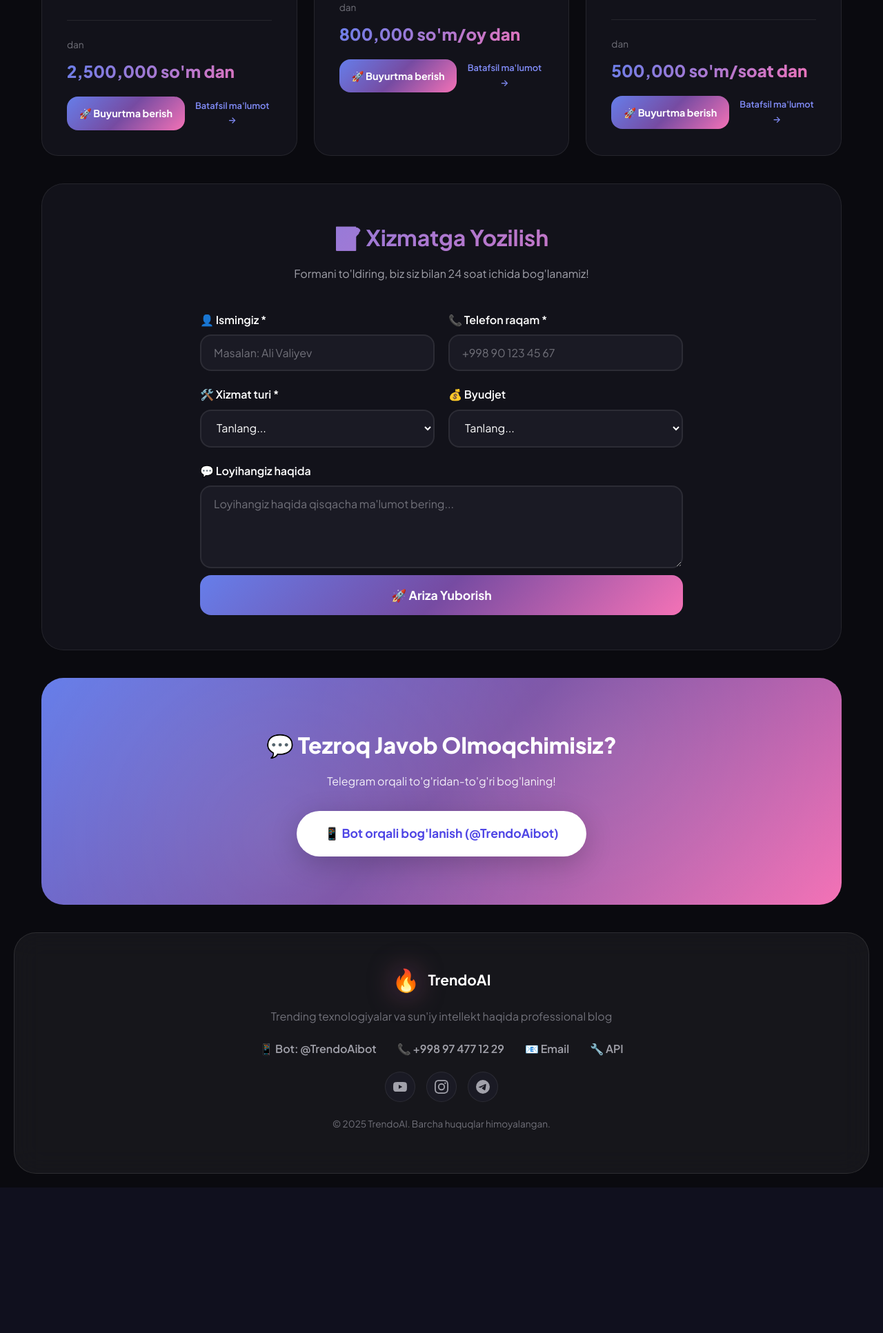
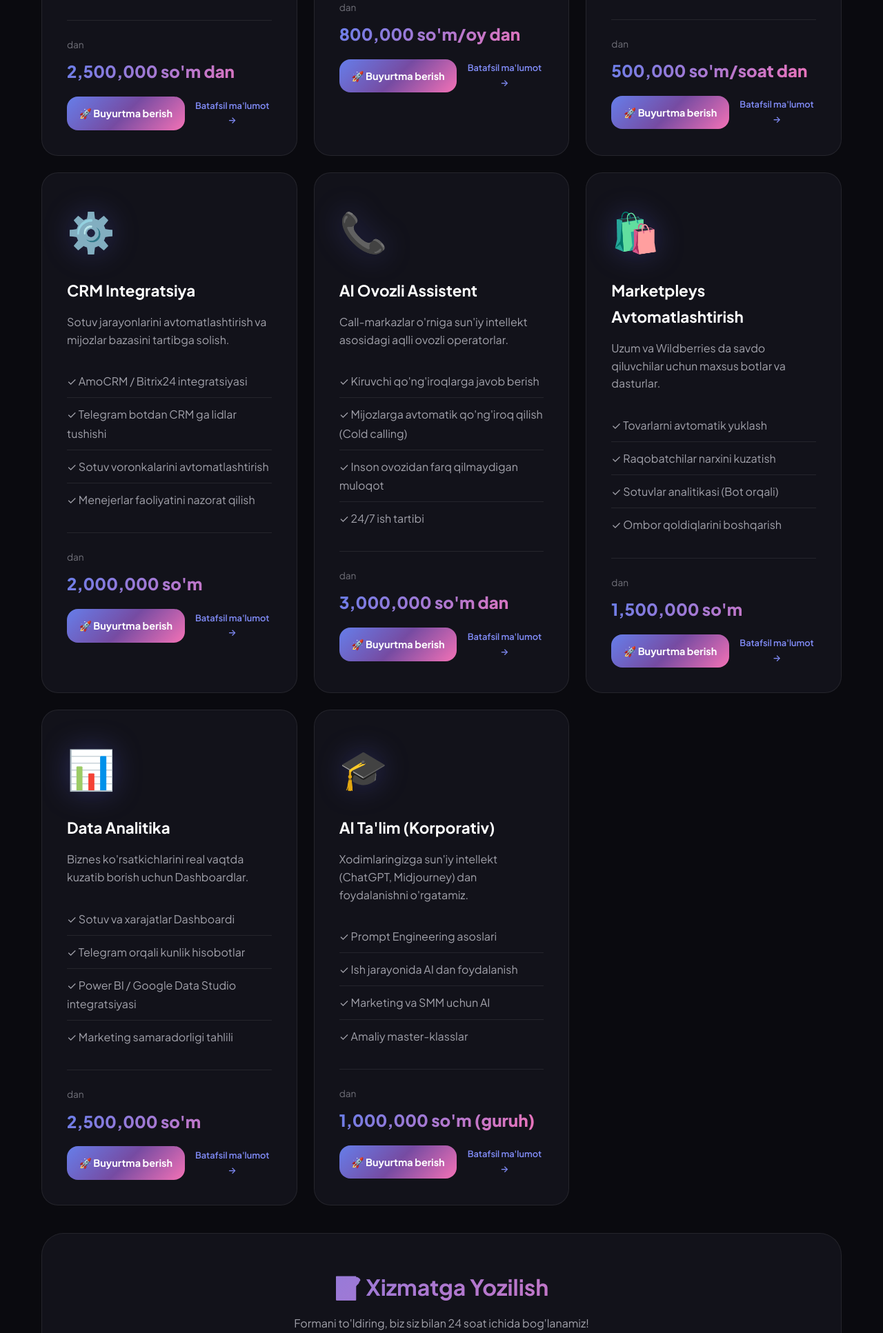
Before and after one commit to akbarjonrovshanov13-pixel/TrendoAi, a Flask app: page /services in a window 1280 px wide. Shown: the part 1727-3660 px from the top of the page at 69% size. Before the commit the page ends 3449 px from the top, so only its background shows below. Run offline with Flask 3, Linux system fonts and the light colour scheme.

Commit message:
feat: add 5 new services with limited time discount and update bot

```diff
--- a/app.py
+++ b/app.py
@@ -123,6 +123,101 @@ SERVICES_DATA = {
         'price': '500,000 so\'m/soat dan',
         'full_description': "Sizning g'oyangizni qanday qilib texnologiya orqali amalga oshirish yoki mavjud tizimingizni qanday optimallashtirish bo'yicha professional maslahat beramiz. AI asrida biznesingizni yangi bosqichga olib chiqishda yo'l ko'rsatamiz.",
         'meta_desc': "Professional IT konsalting va AI audit xizmatlari. Biznesingizni raqamli transformatsiya qiling."
+    },
+    'crm_integration': {
+        'key': 'crm_integration',
+        'title': 'CRM Integratsiya',
+        'icon': '⚙️',
+        'description': "Sotuv jarayonlarini avtomatlashtirish va mijozlar bazasini tartibga solish.",
+        'features': [
+            'AmoCRM / Bitrix24 integratsiyasi',
+            'Telegram botdan CRM ga lidlar tushishi',
+            'Sotuv voronkalarini avtomatlashtirish',
+            'Menejerlar faoliyatini nazorat qilish'
+        ],
+        'price': '2,000,000 so\'m',
+        'discount': {
+            'percent': 30,
+            'until': '1-fevral'
+        },
+        'full_description': "Biznesingizda tartib o'rnating! Buyurtmalarni Excel yoki daftarda emas, zamonaviy CRM tizimlarida yuriting. Biz sizning Telegram botingiz, saytingiz va Instagram sahifangizni yagona CRM bazasiga ulab beramiz. Har bir mijoz nazoratda bo'ladi.",
+        'meta_desc': "CRM tizimlarini (AmoCRM, Bitrix24) joriy qilish va integratsiya xizmatlari. Biznes jarayonlarni avtomatlashtirish."
+    },
+    'voice_ai': {
+        'key': 'voice_ai',
+        'title': 'AI Ovozli Assistent',
+        'icon': '📞',
+        'description': "Call-markazlar o'rniga sun'iy intellekt asosidagi aqlli ovozli operatorlar.",
+        'features': [
+            'Kiruvchi qo\'ng\'iroqlarga javob berish',
+            'Mijozlarga avtomatik qo\'ng\'iroq qilish (Cold calling)',
+            'Inson ovozidan farq qilmaydigan muloqot',
+            '24/7 ish tartibi'
+        ],
+        'price': '3,000,000 so\'m dan',
+        'discount': {
+            'percent': 30,
+            'until': '1-fevral'
+        },
+        'full_description': "Endi katta call-markaz ushlash shart emas. Bizning AI ovozli assistentlarimiz mijozlaringiz bilan xuddi insondek gaplashadi, savollarga javob beradi va buyurtma qabul qiladi. Bu xarajatlarni 70% ga qisqartiradi.",
+        'meta_desc': "AI ovozli assistentlar va virtual call-markaz xizmatlari. Sun'iy intellekt orqali mijozlar bilan ovozli muloqot."
+    },
+    'marketplace_auto': {
+        'key': 'marketplace_auto',
+        'title': 'Marketpleys Avtomatlashtirish',
+        'icon': '🛍️',
+        'description': "Uzum va Wildberries da savdo qiluvchilar uchun maxsus botlar va dasturlar.",
+        'features': [
+            'Tovarlarni avtomatik yuklash',
+            'Raqobatchilar narxini kuzatish',
+            'Sotuvlar analitikasi (Bot orqali)',
+            'Ombor qoldiqlarini boshqarish'
+        ],
+        'price': '1,500,000 so\'m',
+        'discount': {
+            'percent': 30,
+            'until': '1-fevral'
+        },
+        'full_description': "E-tijoratda vaqt bu pul. Uzum Market yoki Wildberries do'koningizni boshqarishni avtomatlashtiring. Bizning yechimlarimiz orqali siz narxlarni tezkor o'zgartirishingiz va kunlik foydani telefoningizdan kuzatib borishingiz mumkin.",
+        'meta_desc': "Uzum va Wildberries marketpleyslari uchun avtomatlashtirish xizmatlari. Savdoni oshirish uchun maxsus dasturlar."
+    },
+    'data_analytics': {
+        'key': 'data_analytics',
+        'title': 'Data Analitika',
+        'icon': '📊',
+        'description': "Biznes ko'rsatkichlarini real vaqtda kuzatib borish uchun Dashboardlar.",
+        'features': [
+            'Sotuv va xarajatlar Dashboardi',
+            'Telegram orqali kunlik hisobotlar',
+            'Power BI / Google Data Studio integratsiyasi',
+            'Marketing samaradorligi tahlili'
+        ],
+        'price': '2,500,000 so\'m',
+        'discount': {
+            'percent': 30,
+            'until': '1-fevral'
+        },
+        'full_description': "Raqamlarga asoslanib qaror qabul qiling. Biz sizning barcha ma'lumotlaringizni (Excel, CRM, 1C) yagona tushunarli Dashboardga yig'ib beramiz. Endi biznesingiz holatini bir qarashda tushunasiz.",
+        'meta_desc': "Biznes uchun Data Analitika va Dashboardlar yaratish. Power BI va Google Data Studio xizmatlari."
+    },
+    'ai_education': {
+        'key': 'ai_education',
+        'title': 'AI Ta\'lim (Korporativ)',
+        'icon': '🎓',
+        'description': "Xodimlaringizga sun'iy intellekt (ChatGPT, Midjourney) dan foydalanishni o'rgatamiz.",
+        'features': [
+            'Prompt Engineering asoslari',
+            'Ish jarayonida AI dan foydalanish',
+            'Marketing va SMM uchun AI',
+            'Amaliy master-klasslar'
+        ],
+        'price': '1,000,000 so\'m (guruh)',
+        'discount': {
+            'percent': 30,
+            'until': '1-fevral'
+        },
+        'full_description': "Raqobatchilardan oldinda bo'ling! Xodimlaringizga sun'iy intellektdan foydalanishni o'rgating va ish samaradorligini 10 barobar oshiring. Biz har bir soha (sotuv, marketing, HR) uchun maxsus o'quv dasturlarini taklif qilamiz.",
+        'meta_desc': "Sun'iy intellekt (AI) bo'yicha korporativ treninglar va kurslar. ChatGPT va Midjourney dan foydalanishni o'rganing."
     }
 }
 
--- a/bot_service.py
+++ b/bot_service.py
@@ -117,24 +117,21 @@ def callback_services(call):
     services_text = """
 🚀 **TrendoAI Xizmatlari va Narxlar:**
 
-1. 📱 **Telegram Botlar** - $100 dan
-   • Savdo botlar, To'lov integratsiya
-   • Mini App ishlab chiqish
+🔥 **YANGI! 1-fevralgacha 30% CHEGIRMA:**
+1. 📞 **AI Ovozli Assistent** - Call-markaz o'rniga
+2. ⚙️ **CRM Integratsiya** - Biznes avtomatlashtirish
+3. 🛍️ **Marketpleys Botlar** - Uzum/Wildberries uchun
+4. 📊 **Data Analitika** - Dashboardlar
+5. 🎓 **AI Ta'lim** - Xodimlar uchun trening
 
-2. 🌐 **Web Saytlar** - $150 dan
-   • Landing page, Korporativ saytlar
-   • SEO optimizatsiya
-
-3. 🧠 **AI Chatbotlar** - $200 dan
-   • 24/7 mijozlar xizmati
-   • Avtomatik javob berish
-
-4. 📢 **SMM Marketing** - $50/oy dan
-   • Kontent yaratish
-   • Reklamalarni boshqarish
+💼 **ASOSIY XIZMATLAR:**
+6. 📱 **Telegram Botlar** - $100 dan
+7. 🌐 **Web Saytlar** - $150 dan
+8. 🧠 **AI Chatbotlar** - $200 dan
+9. 📢 **SMM Marketing** - $50/oy dan
 
 📞 Bog'lanish: @rovshanov_me
-🌐 Sayt: trendoai.uz
+🌐 Batafsil: trendoai.uz/services
     """
     bot.answer_callback_query(call.id)
     bot.send_message(call.message.chat.id, services_text, parse_mode='Markdown')
```
Also changed, not shown: templates/service_detail.html (+33 -0 lines).
